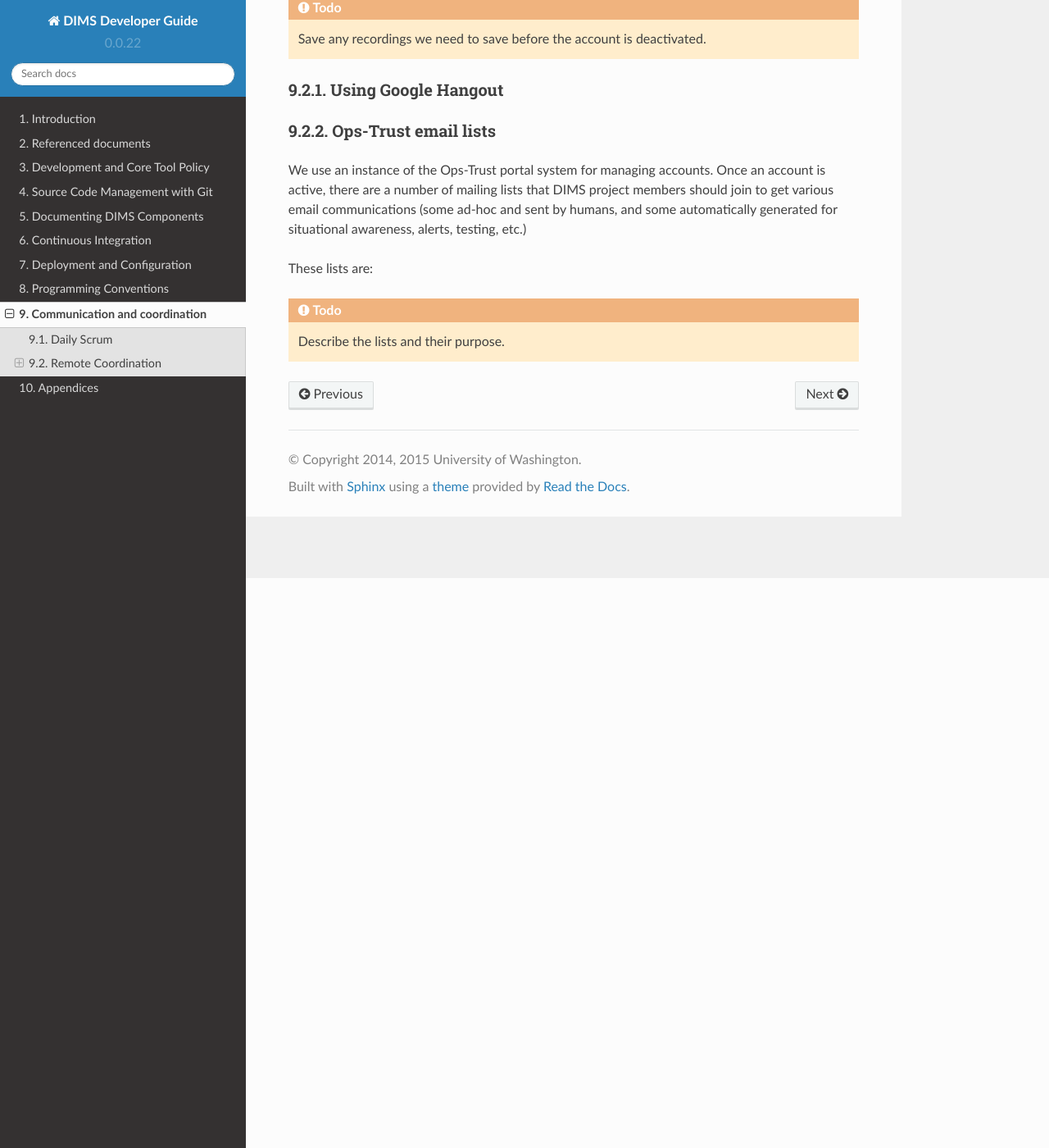
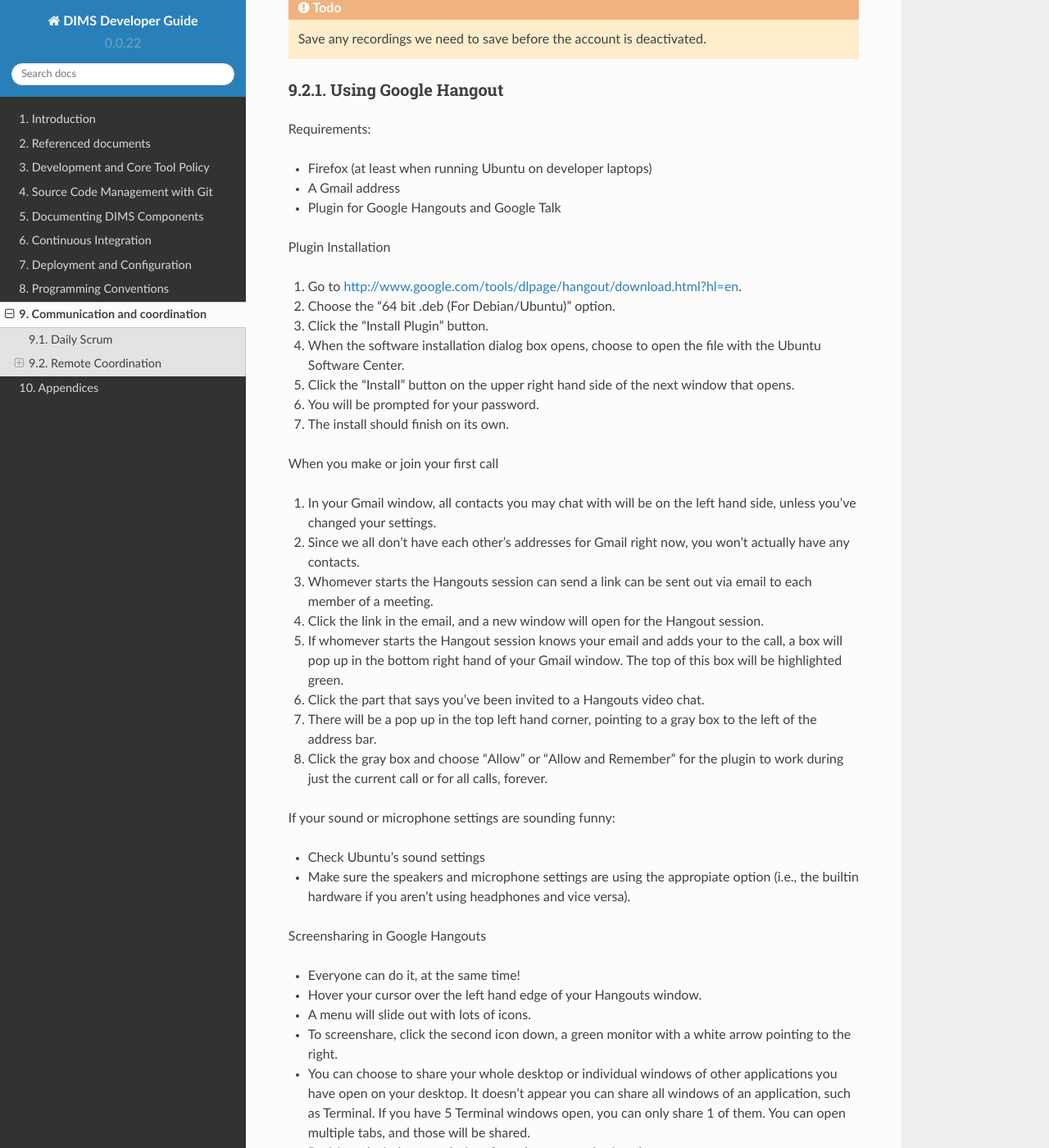
Before and after one commit to uw-dims/dims-devguide, a Sphinx documentation site: the page built from docs/source/communication.rst, in a window 1280 px wide and 1400 px high, scrolled down 695 px. Shown: the whole window at 82% size. Built offline with Sphinx 7.4.7 and the Read the Docs theme 2.0.0, drawn with Linux system fonts in a browser that asks for light colours; some of the changed text lies outside the part shown.

Commit message:
Google Hangouts documentation

```diff
--- a/docs/source/communication.rst
+++ b/docs/source/communication.rst
@@ -49,6 +49,76 @@ We initially used Adobe Connect, though that is being phased out.
 Using Google Hangout
 ~~~~~~~~~~~~~~~~~~~~
 
+Requirements:
+
+* Firefox (at least when running Ubuntu on developer laptops)
+* A Gmail address
+* Plugin for Google Hangouts and Google Talk
+
+
+Plugin Installation
+
+1. Go to http://www.google.com/tools/dlpage/hangout/download.html?hl=en.
+2. Choose the "64 bit .deb (For Debian/Ubuntu)" option.
+3. Click the "Install Plugin" button.
+4. When the software installation dialog box opens, choose to open the file
+   with the Ubuntu Software Center.
+5. Click the "Install" button on the upper right hand side of the next window
+   that opens.
+6. You will be prompted for your password.
+7. The install should finish on its own.
+
+
+When you make or join your first call
+
+1. In your Gmail window, all contacts you may chat with will be on the left
+   hand side, unless you've changed your settings.
+2. Since we all don't have each other's addresses for Gmail right now, you
+   won't actually have any contacts.
+3. Whomever starts the Hangouts session can send a link can be sent out via
+   email to each member of a meeting.
+4. Click the link in the email, and a new window will open for the Hangout
+   session.
+5. If whomever starts the Hangout session knows your email and adds your to the
+   call, a box will pop up in the bottom right hand of your Gmail window. The
+   top of this box will be highlighted green.
+6. Click the part that says you've been invited to a Hangouts video chat.
+7. There will be a pop up in the top left hand corner, pointing to a gray box
+   to the left of the address bar.
+8. Click the gray box and choose "Allow" or "Allow and Remember" for the plugin
+   to work during just the current call or for all calls, forever.
+
+
+If your sound or microphone settings are sounding funny:
+
+* Check Ubuntu's sound settings
+* Make sure the speakers and microphone settings are using the appropiate
+  option (i.e., the builtin hardware if you aren't using headphones and vice
+  versa).
+
+
+Screensharing in Google Hangouts
+
+* Everyone can do it, at the same time!
+* Hover your cursor over the left hand edge of your Hangouts window.
+* A menu will slide out with lots of icons.
+* To screenshare, click the second icon down, a green monitor with a white
+  arrow pointing to the right.
+* You can choose to share your whole desktop or individual windows of other
+  applications you have open on your desktop. It doesn't appear you can share
+  all windows of an application, such as Terminal. If you have 5 Terminal
+  windows open, you can only share 1 of them. You can open multiple tabs, and
+  those will be shared.
+* Resizing of windows works just fine when screensharing also.
+
+
+.. todo::
+
+    Check on zooming in on text in a window that is being screenshared.
+
+..
+
+
 .. _opstrust:
 
 Ops-Trust email lists
```
